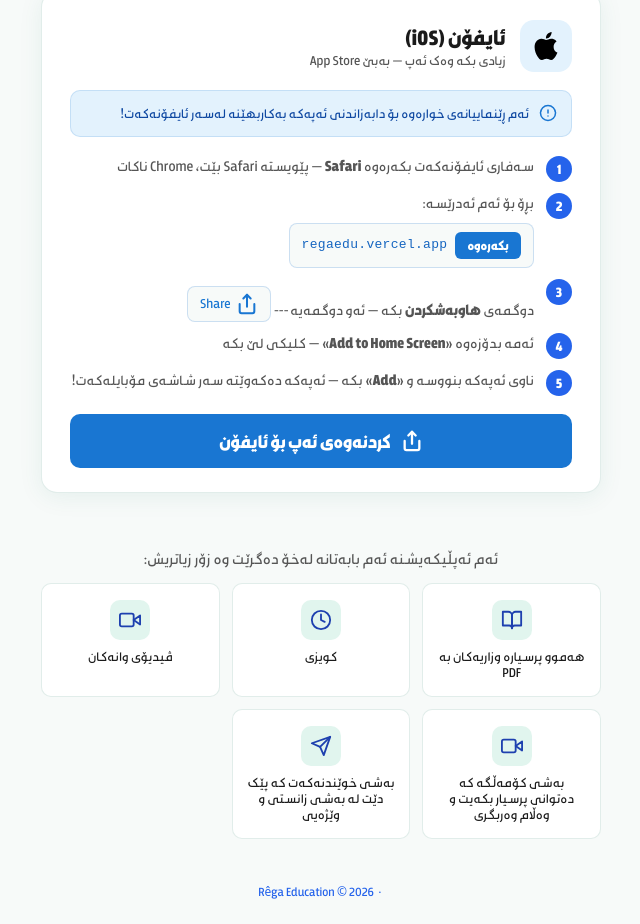
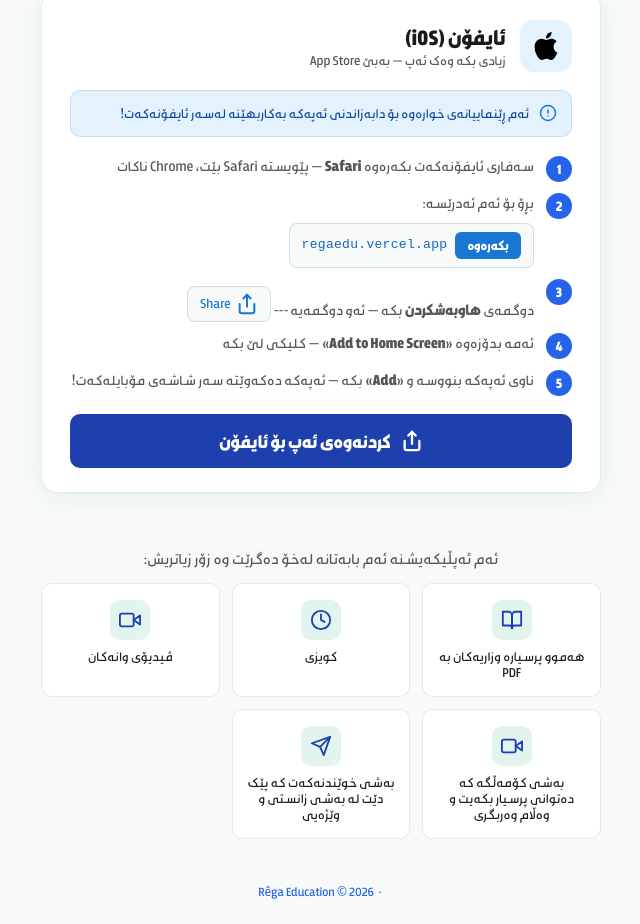
Before and after one commit to hamaxalid3344/rega-education-app, a plain HTML site: page index.html in a window 1280 px wide. Shown: the part 651-1575 px from the top of the page, without its empty margins (319-959 px from the left). Drawn offline with Linux system fonts and the light colour scheme.

Commit message:
Add files via upload

```diff
--- a/index.html
+++ b/index.html
@@ -623,7 +623,7 @@
                 </div>
             </div>
 
-            <a href="https://regaedu.vercel.app" target="_blank" class="btn-download btn-ios">
+            <a href="https://regaedu.vercel.app" target="_blank" class="btn-download">
                 <svg viewBox="0 0 24 24" fill="none" stroke="currentColor" stroke-width="2.5" stroke-linecap="round"
                     stroke-linejoin="round">
                     <path d="M4 12v8a2 2 0 002 2h12a2 2 0 002-2v-8" />
```
